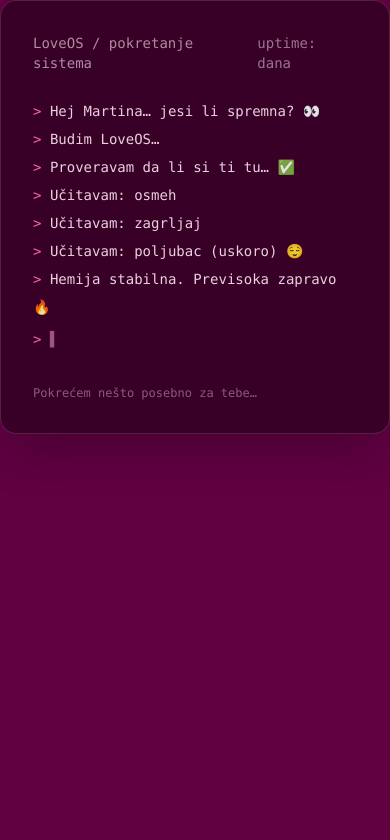
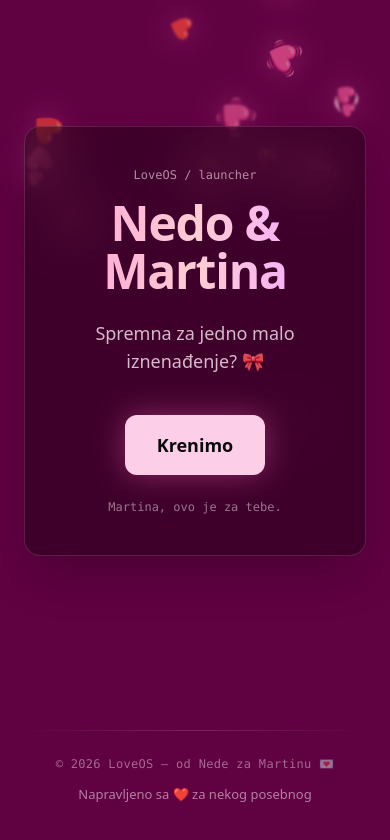
Before and after one commit to CodeByNedo/valentinovo, a Next.js app: page / in a window 390 px wide. Shown: the top 840 px of the page. Built offline with nearby package versions, Linux system fonts and the light colour scheme.

Commit message:
mobile fix 2.3

```diff
--- a/app/page.tsx
+++ b/app/page.tsx
@@ -1,91 +1,86 @@
 "use client";
 
-import { useEffect, useMemo, useState } from "react";
+import { useMemo, useState } from "react";
+import BootScreen from "./components/BootScreen";
+import Desktop from "./components/Desktop";
+import FallingHearts from "./components/FallingHearts";
+import Footer from "./components/Footer";
+import { daysBetweenUTC } from "./lib/dates";
+import { PASSCODE, START_DATE_ISO } from "./lib/content";
 
-type Props = {
-  days: number;
-  onDone: () => void;
-};
+type Phase = "start" | "boot" | "desktop";
 
-type Line = {
-  text: string;
-  delayMs?: number;
-};
-
-export default function BootScreen({ days, onDone }: Props) {
-  const lines = useMemo<Line[]>(
-    () => [
-      { text: "Hej Martina… jesi li spremna? 👀", delayMs: 500 }, // ✅ ubrzano
-      { text: "Budim LoveOS…", delayMs: 900 },
-      { text: "Proveravam da li si ti tu… ✅", delayMs: 900 },
-      { text: "Učitavam: osmeh", delayMs: 750 },
-      { text: "Učitavam: zagrljaj", delayMs: 750 },
-      { text: "Učitavam: poljubac (uskoro) 😌", delayMs: 900 },
-      { text: "Hemija stabilna. Previsoka zapravo 🔥", delayMs: 1000 },
-      { text: "Sve je spremno. Dobro došla, Martina 💗", delayMs: 1100 },
-      { text: "Pokrećem nešto posebno za tebe... 🎀", delayMs: 1100 },
-    ],
+export default function Home() {
+  const days = useMemo(
+    () => daysBetweenUTC(START_DATE_ISO, new Date()),
     []
   );
 
-  const [idx, setIdx] = useState(0);
-
-  useEffect(() => {
-    let cancelled = false;
-
-    async function run() {
-      // ❌ uklonjen početni delay od 700ms (krene odmah)
-
-      for (let i = 0; i < lines.length; i++) {
-        if (cancelled) return;
-
-        setIdx(i + 1);
-
-        const delay = lines[i].delayMs ?? 850;
-        await new Promise((r) => setTimeout(r, delay));
-      }
-
-      await new Promise((r) => setTimeout(r, 2500));
-
-      if (!cancelled) onDone();
-    }
-
-    run();
-
-    return () => {
-      cancelled = true;
-    };
-  }, [lines, onDone]);
+  const [phase, setPhase] = useState<Phase>("start");
 
   return (
-    <div className="w-full max-w-3xl">
-      <div className="rounded-2xl border border-pink-200/15 bg-black/40 backdrop-blur-xl p-8 shadow-2xl">
-        <div className="flex items-center justify-between">
-          <p className="font-mono text-sm text-pink-100/60">
-            LoveOS / pokretanje sistema
-          </p>
-          <p className="font-mono text-sm text-pink-100/50">
-            uptime: {days} dana
-          </p>
-        </div>
+    <main className="relative min-h-[100svh] min-h-[100dvh] text-neutral-100 overflow-hidden flex flex-col">
+      {/* ===== BACKGROUND ===== */}
+      <div className="absolute inset-0 -z-20 bg-gradient-to-br from-pink-950 via-fuchsia-900 to-rose-900" />
 
-        <div className="mt-6 font-mono text-sm leading-7">
-          {lines.slice(0, idx).map((line, i) => (
-            <div key={i} className="text-pink-100/90">
-              <span className="text-pink-400">&gt;</span> {line.text}
+      <div className="absolute -z-10 inset-0">
+        <div className="absolute -top-28 -left-28 h-96 w-96 rounded-full bg-pink-500/25 blur-3xl" />
+        <div className="absolute top-1/3 -right-32 h-[28rem] w-[28rem] rounded-full bg-fuchsia-500/20 blur-3xl" />
+        <div className="absolute -bottom-32 left-1/4 h-[28rem] w-[28rem] rounded-full bg-rose-500/25 blur-3xl" />
+      </div>
+
+      <FallingHearts count={36} />
+
+      {/* ===== GLAVNI CONTENT ===== */}
+      <div className="flex-1 flex items-center justify-center px-6 pt-8 pb-4">
+        {phase === "start" && (
+          <div className="w-full max-w-3xl">
+            <div className="rounded-2xl border border-pink-200/15 bg-black/35 backdrop-blur-xl p-10 shadow-2xl text-center">
+              <p className="font-mono text-xs text-pink-100/60">
+                LoveOS / launcher
+              </p>
+
+              <h1 className="mt-4 text-5xl sm:text-6xl font-bold tracking-tight bg-gradient-to-r from-pink-300 via-rose-200 to-fuchsia-300 bg-clip-text text-transparent">
+                Nedo & Martina
+              </h1>
+
+              <p className="mt-6 text-pink-100/80 text-lg">
+                Spremna za jedno malo iznenađenje? 🎀
+              </p>
+
+              <button
+                onClick={() => setPhase("boot")}
+                className="mt-10 rounded-xl bg-pink-200 px-8 py-4 text-neutral-950 font-semibold text-lg hover:scale-105 transition-transform duration-200 shadow-[0_0_30px_rgba(255,105,180,0.4)]"
+                type="button"
+              >
+                Krenimo
+              </button>
+
+              <p className="mt-6 text-xs text-pink-100/50 font-mono">
+                Martina, ovo je za tebe.
+              </p>
             </div>
-          ))}
+          </div>
+        )}
 
-          <div className="text-pink-300/70 mt-1">
-            <span className="text-pink-400">&gt;</span>{" "}
-            <span className="inline-block w-2 animate-pulse">▌</span>
-          </div>
-        </div>
+        {phase === "boot" && (
+          <BootScreen
+            key="boot-sequence"
+            days={days}
+            onDone={() => setPhase("desktop")}
+          />
+        )}
 
-        <div className="mt-8 text-xs text-pink-100/40 font-mono">
-          Pokrećem nešto posebno za tebe…
-        </div>
+        {phase === "desktop" && (
+          <Desktop
+            days={days}
+            passcode={PASSCODE}
+          />
+        )}
       </div>
-    </div>
+
+      {/* ===== GLOBAL FOOTER ===== */}
+      <Footer />
+    </main>
   );
 }
```
